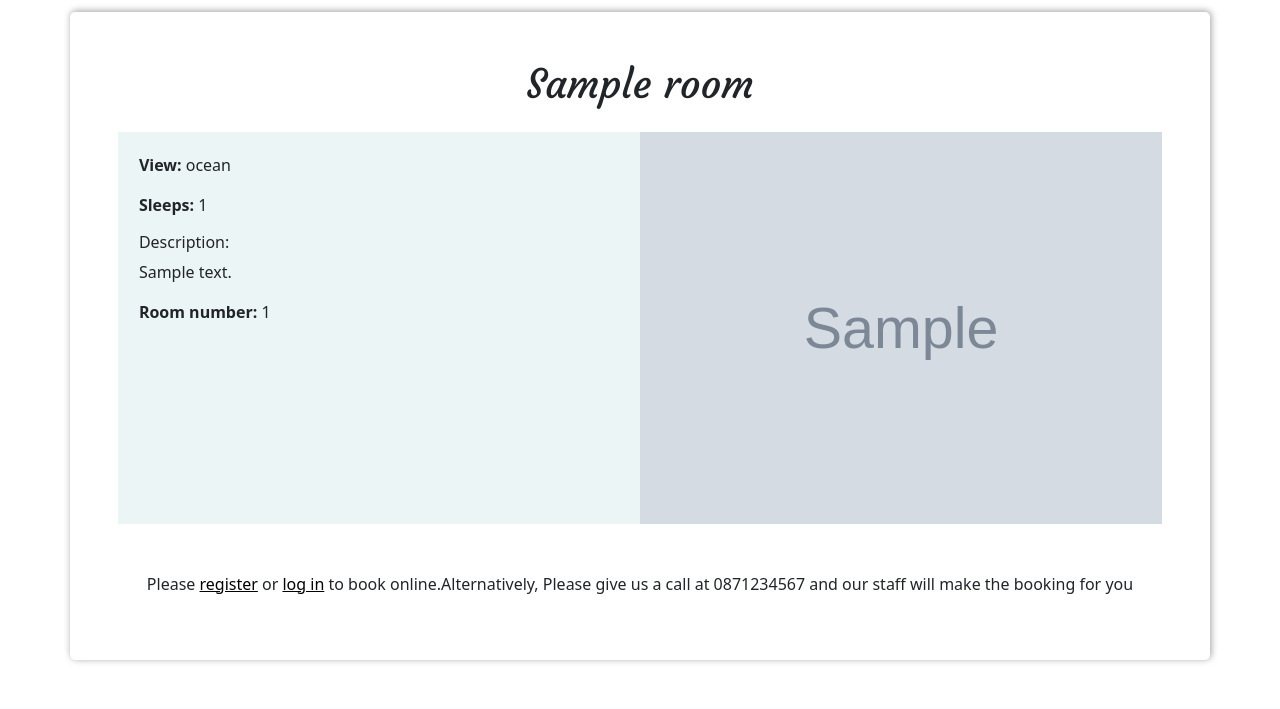
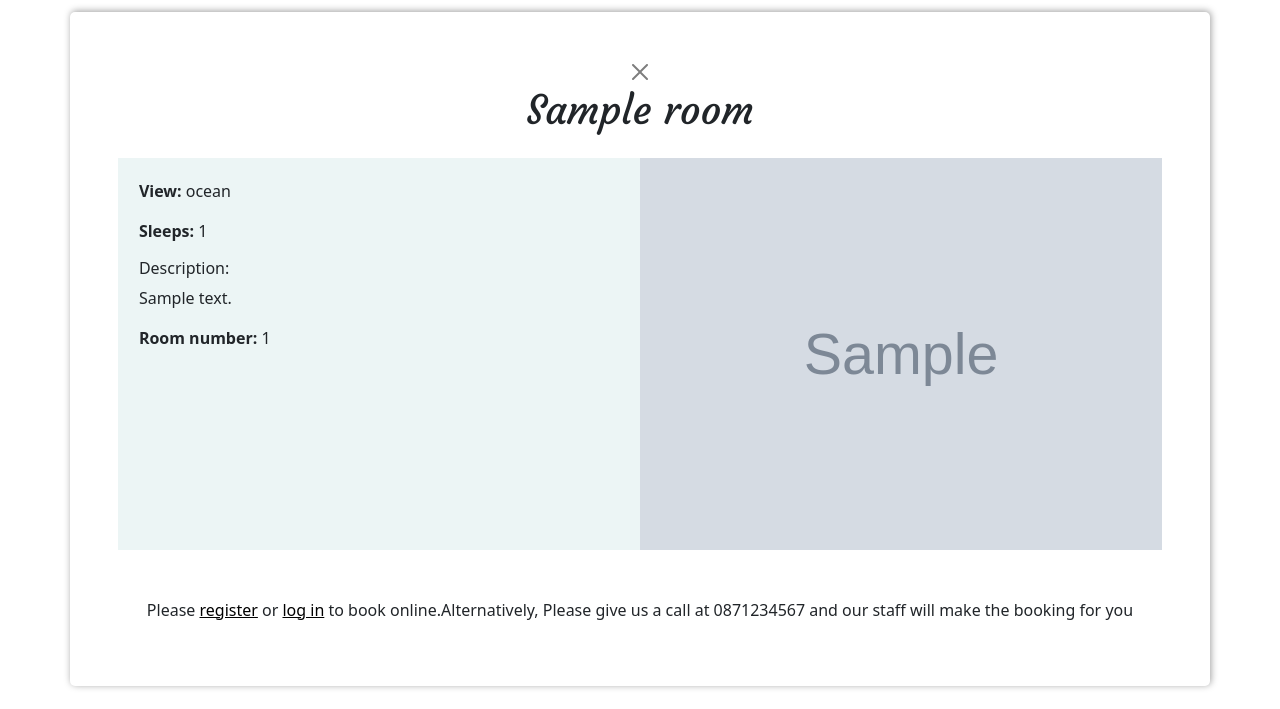
Before and after one commit to AgaToma/lighthouse-bnb, a Django app: page /rooms/1/ in a window 1280 px wide. Shown: the part 68-777 px from the top of the page. Run offline with Django 3.2, Linux system fonts and the light colour scheme; tables that the repository leaves empty hold one stand-in row (values such as "Sample post"); grey boxes marked "Sample" are stand-in pictures; parts of the project's set-up code (start-up, migrations or seed data) failed here and were passed over; some libraries are stand-ins or nearby versions.

Commit message:
Add room details close button

```diff
--- a/rooms/templates/rooms/room_details.html
+++ b/rooms/templates/rooms/room_details.html
@@ -5,6 +5,8 @@
 {% block content %}
 <div class="container room-details p-5">
     <div class="text-center mb-4">
+        <a href="{% url 'rooms' %}"><button type="button" class="btn-close" data-bs-dismiss="alert"
+                aria-label="Close"></button></a>
         <h1>{{ room.name }}</h1>
     </div>
     <div class="d-flex flex-row flex-wrap">
```
